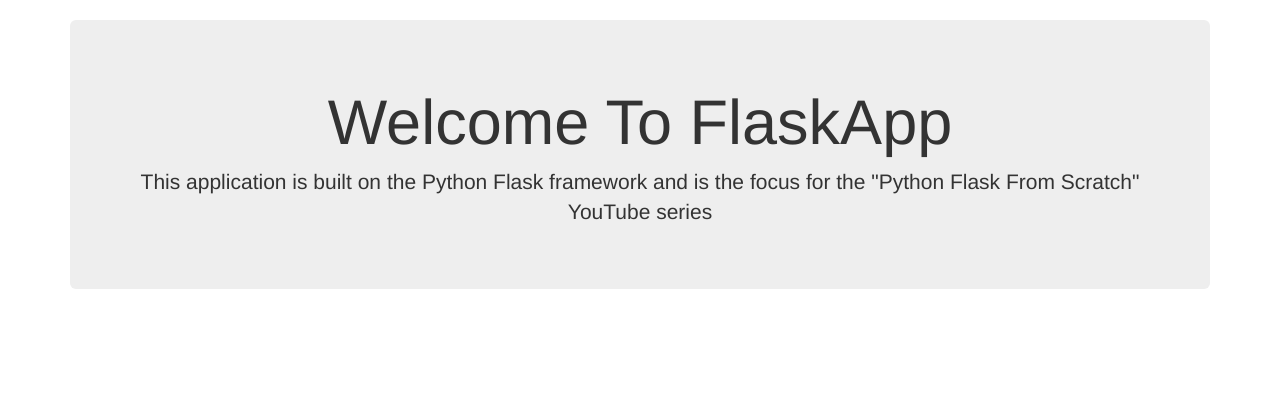
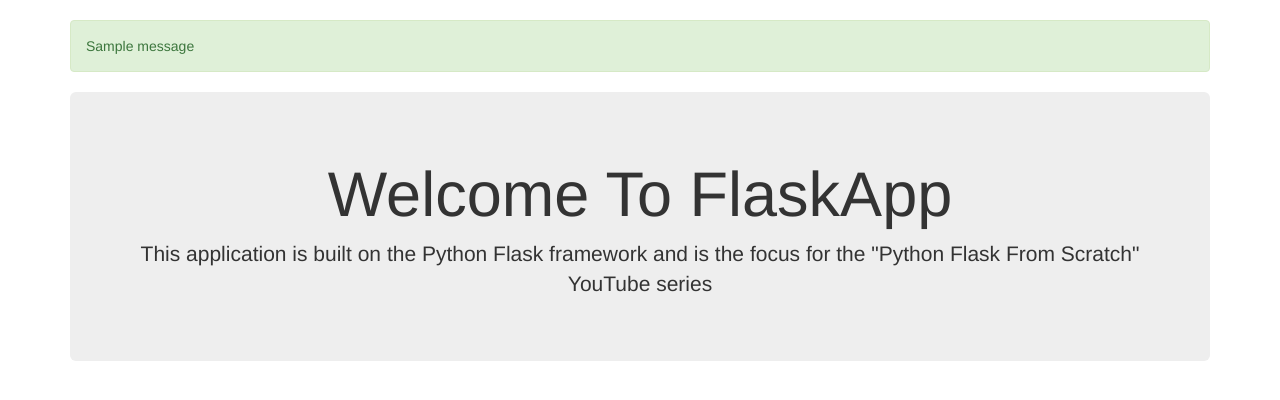
Before and after one commit to omar6685/myflaskapp, a Flask app: page / in a window 1280 px wide. Shown: the part 52-452 px from the top of the page. Run offline with Flask 2, Linux system fonts and the light colour scheme; tables that the repository leaves empty or names only in its code hold one stand-in row (values such as "Sample post"); one stand-in notice (Sample message) is shown; some libraries are stand-ins or nearby versions.

Commit message:
adding _massages

```diff
--- a/app.py
+++ b/app.py
@@ -104,4 +104,5 @@ def register():
 
 
 if __name__ == '__main__':
+    app.secret_key='secret123'
     app.run(debug=True)
--- /dev/null
+++ b/templates/includes/_messages.html
@@ -0,0 +1,15 @@
+{% with messages = get_flashed_messages(with_categories=true) %}
+  {% if messages %}
+    {% for category, message in messages %}
+      <div class="alert alert-{{ category }}">{{ message }}</div>
+    {% endfor %}
+  {% endif %}
+{% endwith %}
+
+{% if error %}
+  <div class="alert alert-danger">{{error}}</div>
+{% endif %}
+
+{% if msg %}
+  <div class="alert alert-success">{{msg}}</div>
+{% endif %}
--- a/templates/layout.html
+++ b/templates/layout.html
@@ -8,7 +8,8 @@
   <body>
     {% include 'includes/_navbar.html' %}
     <div class="container">
-      {% block body %}{% endblock %}
+        {% include 'includes/_messages.html' %}
+        {% block body %}{% endblock %}
     </div>
 
     <script src="https://maxcdn.bootstrapcdn.com/bootstrap/3.3.7/js/bootstrap.min.js"></script>
```
